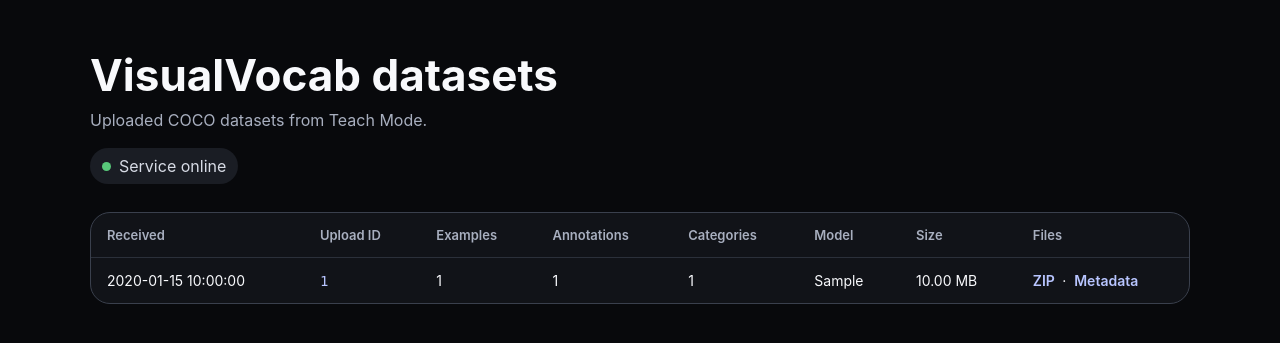
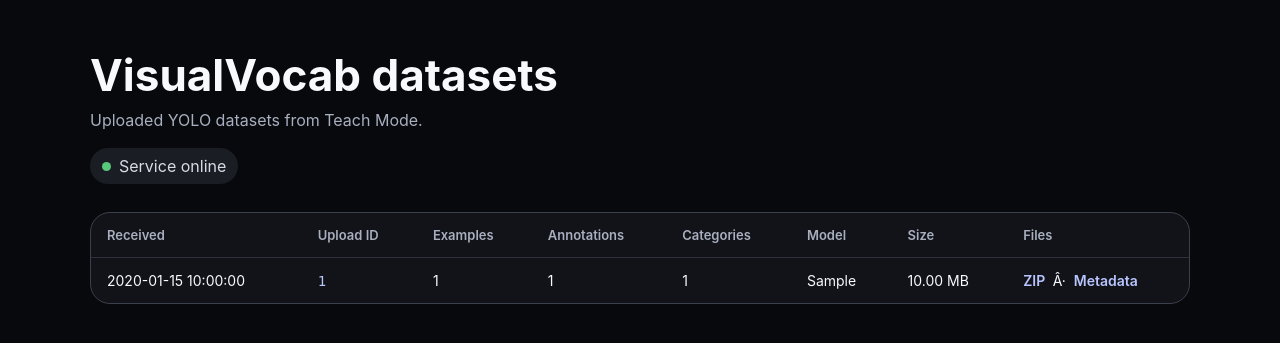
Before and after one commit to Katharsis1203/visualvocab-backend, a FastAPI app: template templates/index.html in a window 1280 px wide. Shown: the top 343 px of the page. Run offline with FastAPI, Linux system fonts and the light colour scheme; the template is opened without the code that fills it: most values are stand-ins (such as "Sample title", 1, 10 or a date in 2020).

Commit message:
Update index.html

```diff
--- a/templates/index.html
+++ b/templates/index.html
@@ -123,7 +123,7 @@
     <header>
         <h1>VisualVocab datasets</h1>
         <p class="subtitle">
-            Uploaded COCO datasets from Teach Mode.
+            Uploaded YOLO datasets from Teach Mode.
         </p>
         <div class="status">
             <span class="dot"></span>
@@ -172,7 +172,7 @@
                     <a href="/visualvocab/datasets/{{ item.uploadId }}/download">
                         ZIP
                     </a>
-                    &nbsp;·&nbsp;
+                    &nbsp;Â·&nbsp;
                     <a href="/visualvocab/datasets/{{ item.uploadId }}/metadata">
                         Metadata
                     </a>
```
